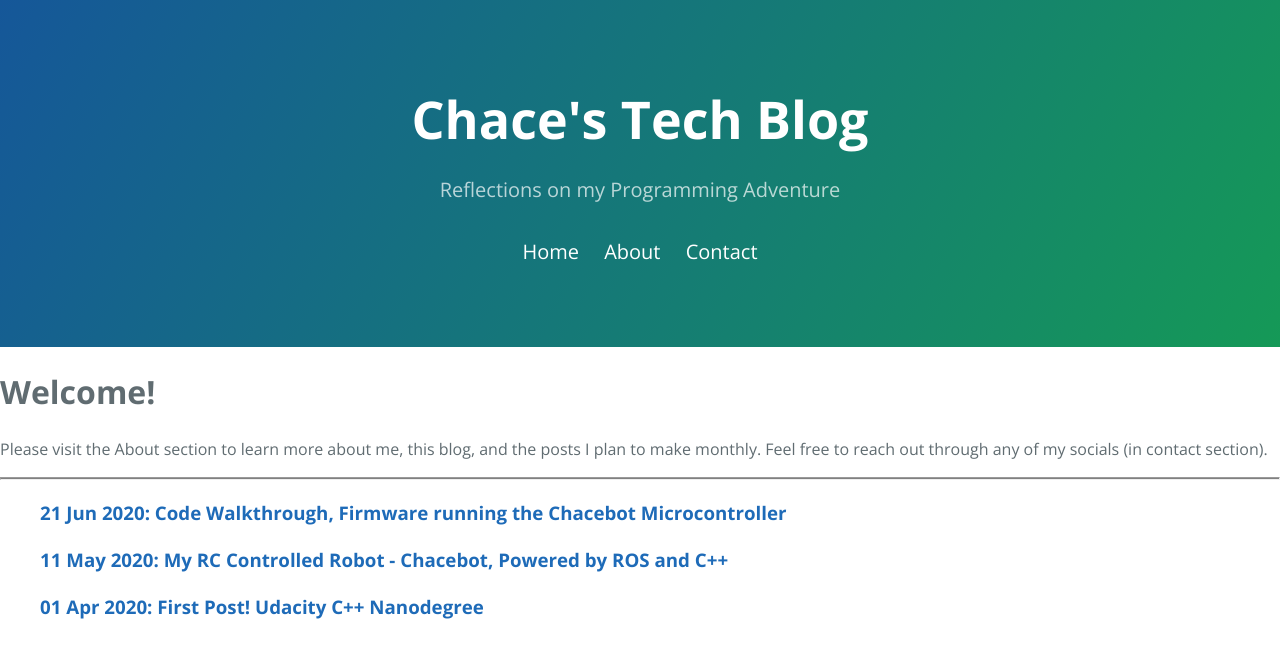
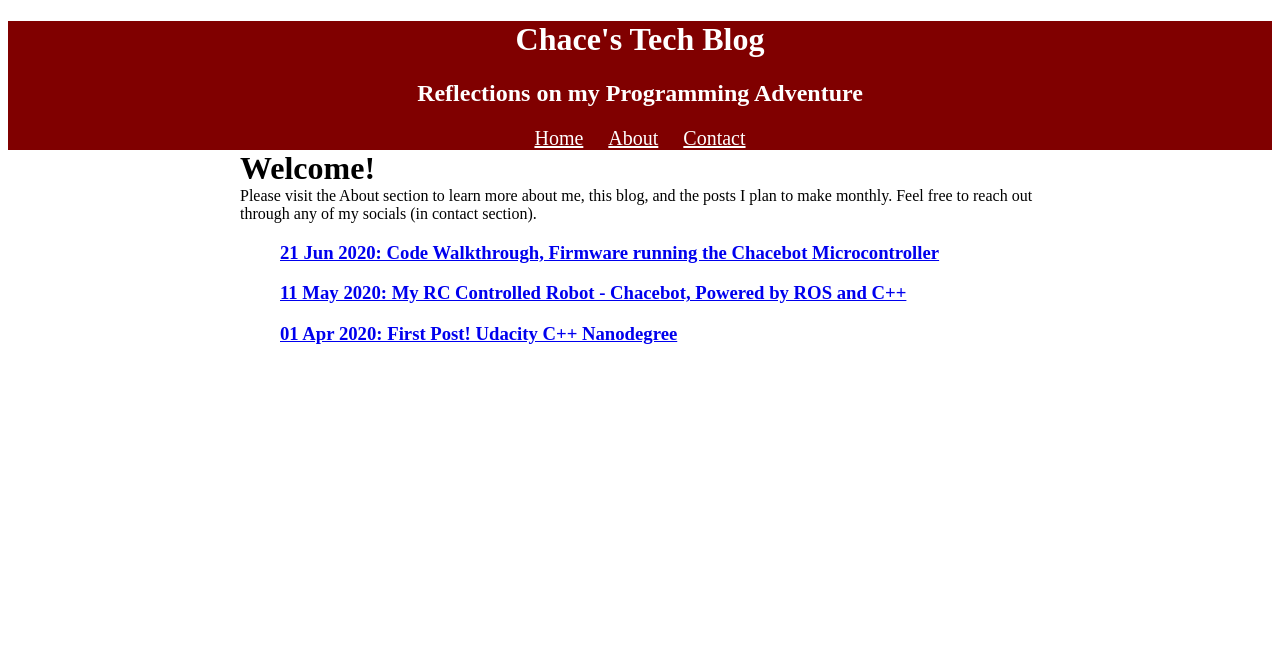
Before and after one commit to chacebot/chacebot.github.io, a Jekyll site: the page built from index.md, in a window 1280 px wide. Shown: the top 658 px of the page. Built offline with Jekyll 4.4.1, drawn with Linux system fonts in a browser that asks for light colours.

Commit message:
started adventure of custom css

```diff
--- a/Gemfile
+++ b/Gemfile
@@ -3,7 +3,4 @@ source "https://rubygems.org"
 
 git_source(:github) {|repo_name| "https://github.com/chacebot/chacebot.github.io" }
 
-
-gem "jekyll-theme-minima"
-
 gemspec
--- a/_config.yml
+++ b/_config.yml
@@ -1,9 +1,3 @@
 title: Chace's Tech Blog
 tag_line: Reflections on my Programming Adventure
 future: true
-
-
-theme: jekyll-theme-cayman
-
-
-theme: minima
--- a/_layouts/default.html
+++ b/_layouts/default.html
@@ -7,45 +7,31 @@ title: Home
 <!DOCTYPE html>
 <html lang="{{ site.lang | default: "en-US" }}">
   <head>
+  <link rel="stylesheet" href="/assets/css/style.css">
+  </head>
 
 
-{% seo %}
-    <meta name="viewport" content="width=device-width, initial-scale=1">
-    <meta name="theme-color" content="#157878">
-    <meta name="apple-mobile-web-app-status-bar-style" content="black-translucent">
-    <link rel="stylesheet" href="{{ '/assets/css/style.css?v=' | append: site.github.build_revision | relative_url }}">
-  </head>
   <body>
-    <a id="skip-to-content" href="#content">Skip to the content.</a>
-
-
     <header class="page-header" role="banner">
-      <h1 class="project-name">{{ site.title}}</h1>
-      <h2 class="project-tagline">{{site.tag_line}}</h2>
-      <div class="nav">
+        <h1 class="page-header">{{site.title}}</h1>
+        <h2 class="page-header">{{site.tag_line}}</h2>
+        <div class="nav">
         {% include navigation.html %}
-      </div>
+        </div>
     </header>
 
-
-    <!--<main id="content" class="main-content" role="main">
-
-    </main>-->
     <div class="main_heading">
       {{ content }}
-      <hr> </hr>
+      <!--<hr> </hr>-->
     </div>
 
     <div class="post_list">
      <ul>
       {% for post in site.posts %}
         <h3><a href="{{ post.url }}">{{post.date | date_to_string}}: {{post.title}}</a></h3>
-        <!-- <p>{{ post.excerpt }}</p> -->
       {% endfor %}
-    </ul>
-  </div>
-
-
+      </ul>
+    </div>
   </body>
 
 
--- a/assets/css/style.scss
+++ b/assets/css/style.scss
@@ -1,17 +1,22 @@
----
 ---
 
-@import 'jekyll-theme-cayman';
+---
 
+//@import "main";
 
+.page-header {
+    text-align:center;
+    background: maroon;
+    color: white;
+}
 
 
 .main_heading {
 
     h1, h2, p {
-    //margin: auto ;
-    //min-width: 80px;
-    //max-width:800px;
+    margin: auto ;
+    min-width: 80px;
+    max-width:800px;
     }
 
     hr {
@@ -23,9 +28,9 @@
 }
 
 .post_list {
-    //margin: auto ;
-    //max-width: 800px;
-    //min-width: 220px;
+    margin: auto ;
+    max-width: 800px;
+    min-width: 220px;
 
 }
 
```
Also changed, not shown: _layouts/post.html (+2 -7 lines), 10 other files.
